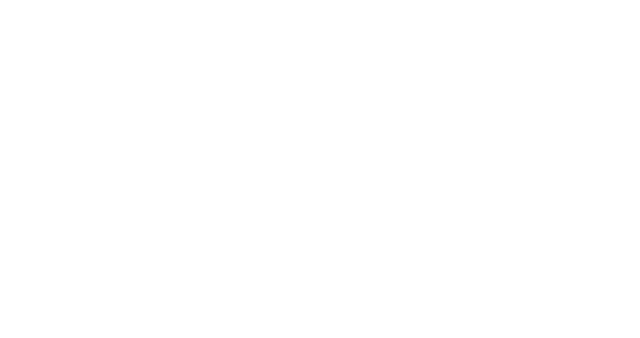
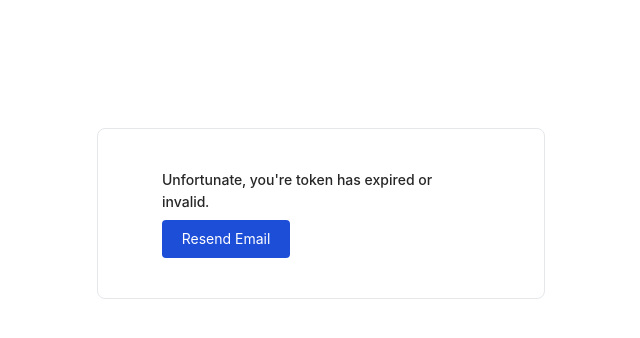
Before and after one commit to ZakKorme/hobbeetat, a React (Create React App) app in the folder client/: page /email-confirmation in a window 1280 px wide. Shown: the top 338 px of the page, without its empty margins (319-959 px from the left). Built offline with nearby package versions, Linux system fonts and the light colour scheme; no server answers.

Commit message:
added email activation route with component + spinner + reformated acc_activate_email template to correct url

```diff
--- a/client/src/App.js
+++ b/client/src/App.js
@@ -7,6 +7,7 @@ import ProtectedRoute from "./routes/ProtectedRoute";
 import Login from "./containers/Login/Login";
 import Profile from "./containers/Profile/Profile";
 import Registration from "./containers/Registration/Registration";
+import EmailConfirmation from "./components/EmailConfirmation/EmailConfirmation.js";
 import "./App.css";
 
 function App() {
@@ -17,6 +18,7 @@ function App() {
           <Switch>
             <Route exact path="/login" component={Login} />
             <Route path="/registration" component={Registration} />
+            <Route path="/email-confirmation" component={EmailConfirmation} />
             <ProtectedRoute exact path="/" component={Profile} />
             <Route />
           </Switch>
--- /dev/null
+++ b/client/src/components/EmailConfirmation/EmailConfirmation.js
@@ -0,0 +1,68 @@
+import axios from "axios";
+import { useState, useEffect } from "react";
+import { useHistory } from "react-router-dom";
+import Spinner from "../Spinner/Spinner";
+
+const EmailConfirmation = (props) => {
+  const [loading, setLoading] = useState(true);
+  const [emailConfirmation, setEmailConfirmation] = useState(false);
+
+  let history = useHistory();
+
+  const successRedirect = () => {
+    history.push("/login");
+  };
+
+  // TODO: enable user to request another confirmation email
+  const resendEmail = () => {
+    axios
+      .post()
+      .then((res) => {})
+      .catch((err) => {});
+  };
+
+  useEffect(() => {
+    let match = props.location.pathname.split("/");
+    let uid = match[match.length - 2];
+    let token = match[match.length - 1];
+
+    axios
+      .post(
+        `${process.env.REACT_APP_API_URL}/email-confirmation/${uid}/${token}/`
+      )
+      .then((res) => {
+        setEmailConfirmation(true);
+        setLoading(false);
+      })
+      .catch((err) => {
+        setEmailConfirmation(false);
+        setLoading(false);
+      });
+  }, [history, props.location.pathname]);
+  return (
+    <div>
+      {loading ? (
+        <Spinner />
+      ) : (
+        <div
+          style={{ marginTop: "10%" }}
+          className="w-full max-w-md m-auto bg-white rounded-lg border border-primaryBorder shadow-default py-10 px-16"
+        >
+          <h1>
+            {emailConfirmation
+              ? "Success! You've successfully confirmed your email. You can now login."
+              : "Unfortunate, you're token has expired or invalid."}
+          </h1>
+          <button
+            className="rounded border-gray-300 p-2 w-32 bg-blue-700 text-white"
+            onClick={emailConfirmation ? successRedirect : resendEmail}
+          >
+            {emailConfirmation ? "Login" : "Resend Email"}
+          </button>
+        </div>
+      )}
+    </div>
+  );
+};
+
+export default EmailConfirmation;
--- /dev/null
+++ b/client/src/components/Spinner/Spinner.js
@@ -0,0 +1,12 @@
+const Spinner = () => {
+  return (
+    <div
+      className="flex justify-center items-center"
+      style={{ paddingTop: "10%" }}
+    >
+      <div className="animate-spin rounded-full h-32 w-32 border-b-2 border-blue-400"></div>
+    </div>
+  );
+};
+
+export default Spinner;
--- a/client/src/containers/Login/Login.js
+++ b/client/src/containers/Login/Login.js
@@ -21,6 +21,8 @@ const Login = () => {
         password,
       })
       .then((res) => {
+        // We first check if the user has confirmed email
+        if (res.data.user.is_confirmed) {
           dispatch(
             authSlice.actions.setAuthTokens({
               token: res.data.access,
@@ -30,10 +32,15 @@ const Login = () => {
           dispatch(authSlice.actions.setAccount(res.data.user));
           setLoading(false);
           history.push("/");
+        } else {
+          setLoading(false);
+          setMessage("Please confirm your email!");
+        }
       })
       .catch((err) => {
         setLoading(false);
-        setMessage(err.response.data.detail.toString());
+        setMessage(err);
+        // setMessage(err.response.data.detail.toString());
       });
   };
 
--- a/client/src/containers/Registration/Registration.js
+++ b/client/src/containers/Registration/Registration.js
@@ -37,7 +37,6 @@ const Registration = () => {
       })
       .catch((err) => {
         setMessage(err.response.data.detail.toString());
-        // setMessage(err.response);
       });
   };
 
```
Also changed, not shown: 1 other file (tests, documents, lock files or other folders). Lines whose indentation alone changed are shown as unchanged.
